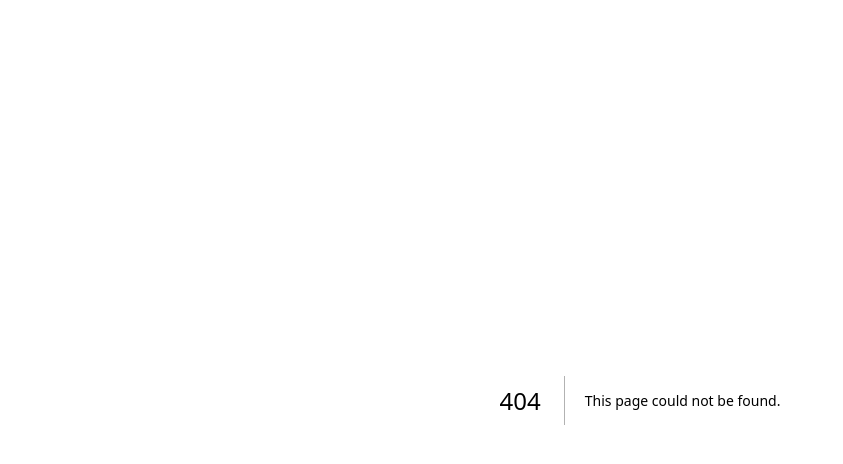
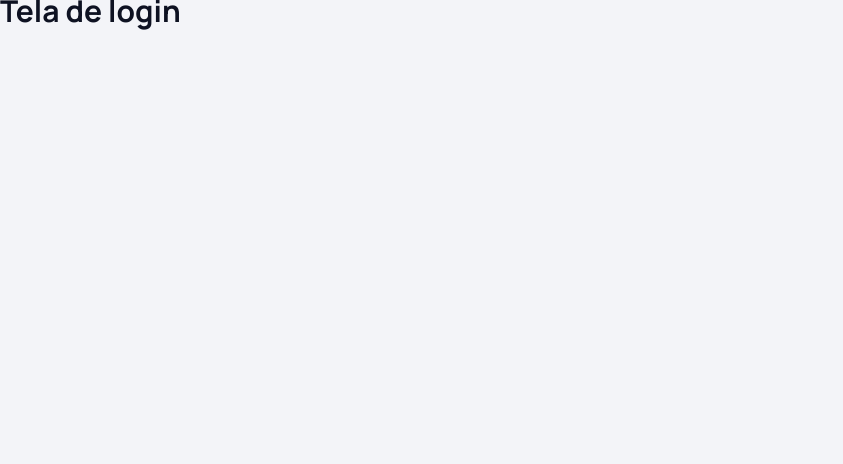
Before and after one commit to Manuela-LStivanin/financeControl-frontend, a Next.js app: page /login in a window 1280 px wide. Before the commit this address had no page. Shown: the top 464 px of the page, without its empty margins (0-843 px from the left). Built offline with nearby package versions, Linux system fonts and the light colour scheme.

Commit message:
feat: tokens do design system e fonte Manrope

```diff
--- a/app/globals.css
+++ b/app/globals.css
@@ -1,49 +1,99 @@
+/*
+financeControl - estilos globais
+*/
+
 :root {
-  --background: #ffffff;
-  --foreground: #171717;
+  /* Fonte */
+  --font-sans: var(--font-manrope), "Segoe UI", system-ui, sans-serif;
+
+  /* Fundos*/
+  --surface-100: #f3f4f8;
+  --surface-200: #ffffff;
+  --surface-300: #e9ebf2;
+
+  /* Linhas e bordas */
+  --line: #e1e4ec;
+  --line-strong: #7a8094;
+
+  /* Texto */
+  --ink: #0e1222;
+  --ink-muted: #585e72;
+
+  /* Marca */
+  --brand: #2f4bff;
+  --brand-ink: #2a40e6;
+  --brand-soft: #e7eaff;
+  --on-brand: #ffffff;
+  --on-brand-muted: #e6e9ff;
+
+  /* Alerta */
+  --saida: #bf321b;
+  --saida-soft: #ffe8e3;
+
+
+  --entrada: var(--brand-ink);
+  --entrada-soft: var(--brand-soft);
+  --danger: var(--saida);
+  --focus: var(--brand-ink);
+  --overlay: rgba(14, 18, 34, 0.48);
+
+  /* Sombras */
+  --shadow-card: 0 1px 2px rgba(14, 18, 34, 0.06);
+  --shadow-modal: 0 24px 64px rgba(14, 18, 34, 0.24);
+
+  /* Espaçamentos */
+  --space-1: 4px;
+  --space-2: 8px;
+  --space-3: 12px;
+  --space-4: 16px;
+  --space-5: 20px;
+  --space-6: 24px;
+  --space-8: 32px;
+  --space-12: 48px;
+
+  /* Cantos arredondados */
+  --radius-sm: 6px;
+  --radius-md: 10px;
+  --radius-lg: 16px;
+  --radius-xl: 24px;
+  --radius-pill: 999px;
 }
 
+/* Tema escuro, só troca os valores das cores; o resto continua igual */
 @media (prefers-color-scheme: dark) {
   :root {
-    --background: #0a0a0a;
-    --foreground: #ededed;
+    --surface-100: #0b0d14;
+    --surface-200: #151925;
+    --surface-300: #1e2333;
+    --line: #262c3d;
+    --line-strong: #6c7388;
+    --ink: #f2f4fa;
+    --ink-muted: #a2a8ba;
+    --brand: #3651f5;
+    --brand-ink: #93a1ff;
+    --brand-soft: #1c2350;
+    --on-brand-muted: #eceeff;
+    --saida: #ff7d63;
+    --saida-soft: #3a1b15;
+    --overlay: rgba(0, 0, 0, 0.64);
+    --shadow-card: none;
+    --shadow-modal: 0 24px 64px rgba(0, 0, 0, 0.6);
   }
+  html { color-scheme: dark; }
 }
 
-html {
-  height: 100%;
-}
-
-html,
-body {
-  max-width: 100vw;
-  overflow-x: hidden;
-}
+/* Ajustes básicos para todos os elementos */
+* { box-sizing: border-box; }
+h1, h2, h3, p { margin: 0; }
+a { color: inherit; text-decoration: none; }
 
 body {
-  min-height: 100%;
-  display: flex;
-  flex-direction: column;
-  color: var(--foreground);
-  background: var(--background);
-  font-family: Arial, Helvetica, sans-serif;
+  margin: 0;
+  font-family: var(--font-sans);
+  font-size: 15px;
+  line-height: 22px;
+  font-weight: 500;
+  background: var(--surface-100);
+  color: var(--ink);
   -webkit-font-smoothing: antialiased;
-  -moz-osx-font-smoothing: grayscale;
 }
-
-* {
-  box-sizing: border-box;
-  padding: 0;
-  margin: 0;
-}
-
-a {
-  color: inherit;
-  text-decoration: none;
-}
-
-@media (prefers-color-scheme: dark) {
-  html {
-    color-scheme: dark;
-  }
-}
--- a/app/layout.tsx
+++ b/app/layout.tsx
@@ -1,25 +1,22 @@
 import type { Metadata } from "next";
-import { Geist, Geist_Mono } from "next/font/google";
+import { Manrope } from "next/font/google";
 import "./globals.css";
 
-const geistSans = Geist({
-  variable: "--font-geist-sans",
+// Carrega a fonte Manrope do Google Fonts e guarda ela na variável CSS --font-manrope
+const manrope = Manrope({
+  variable: "--font-manrope",
   subsets: ["latin"],
-});
-
-const geistMono = Geist_Mono({
-  variable: "--font-geist-mono",
-  subsets: ["latin"],
+  weight: ["400", "500", "600", "700", "800"],
 });
 
 export const metadata: Metadata = {
-  title: "Create Next App",
-  description: "Generated by create next app",
+  title: "financeControl",
+  description: "Controle de finanças pessoais",
 };
 
-export default function RootLayout({ children }: LayoutProps<"/">) {
+export default function RootLayout({ children }: Readonly<{ children: React.ReactNode }>) {
   return (
-    <html lang="en" className={`${geistSans.variable} ${geistMono.variable}`}>
+    <html lang="pt-BR" className={manrope.variable}>
       <body>{children}</body>
     </html>
   );
--- /dev/null
+++ b/app/login/page.tsx
@@ -0,0 +1,3 @@
+export default function LoginPage() {
+  return <h1>Tela de login</h1>;
+}
```
Also changed, not shown: app/page.tsx (+5 -64 lines).
